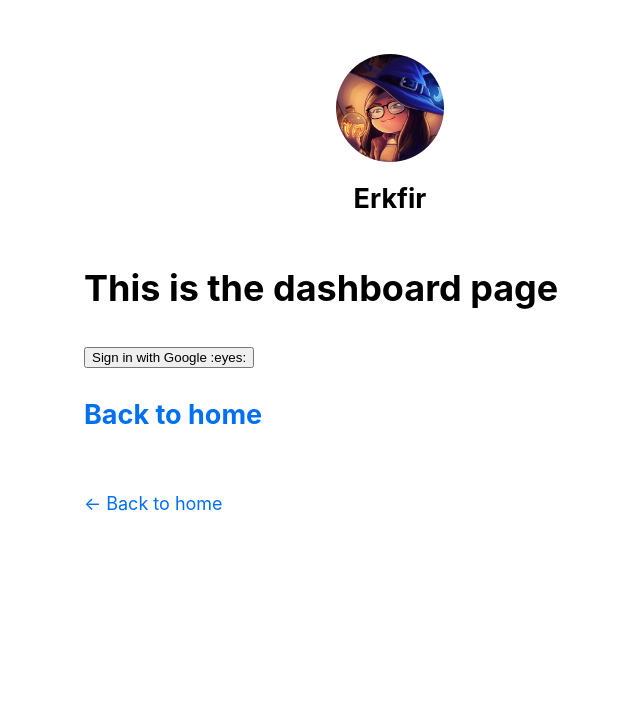
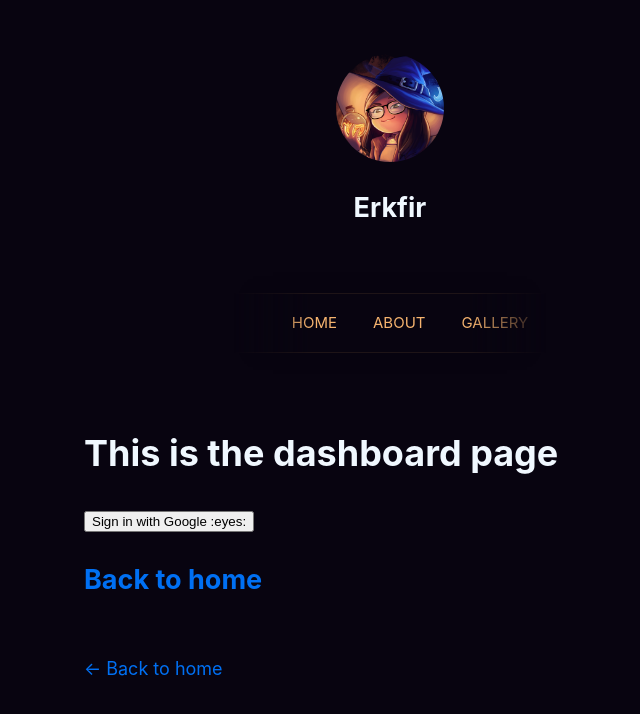
Before and after one commit to LydiaLooi/Erkfolio, a Next.js app: page /dashboard in a window 1280 px wide. Shown: the top 714 px of the page, without its empty margins (250-890 px from the left). Built offline with nearby package versions, Linux system fonts and the light colour scheme; no server answers.

Commit message:
Added grid view css

```diff
--- a/components/layout.js
+++ b/components/layout.js
@@ -3,6 +3,7 @@ import Image from 'next/image';
 import styles from './layout.module.css';
 import utilStyles from '../styles/utils.module.css';
 import Link from 'next/link';
+import NavBar from './navbar';
 
 const name = 'Erkfir';
 export const siteTitle = 'Next.js Sample Website';
@@ -57,6 +58,7 @@ export default function Layout({ children, home }) {
                         </h2>
                     </>
                 )}
+                <NavBar />
             </header>
             <main>{children}</main>
             {!home && (
--- /dev/null
+++ b/components/navbar.js
@@ -0,0 +1,20 @@
+import Link from "next/link";
+
+
+export default function NavBar() {
+    return (
+        <nav>
+            <ul>
+                <li>
+                    <Link href="/">Home</Link>
+                </li>
+                <li>
+                    <Link href="/about">About</Link>
+                </li>
+                <li>
+                    <Link href="/gallery">Gallery</Link>
+                </li>
+            </ul>
+        </nav>
+    )
+}
--- a/styles/globals.css
+++ b/styles/globals.css
@@ -6,6 +6,8 @@ body {
         Cantarell, Fira Sans, Droid Sans, Helvetica Neue, sans-serif;
     line-height: 1.6;
     font-size: 18px;
+    background-color: #080410;
+    color: aliceblue;
 }
 
 * {
@@ -21,7 +23,142 @@ a:hover {
     text-decoration: underline;
 }
 
-img {
-    max-width: 100%;
+
+
+
+/**
+Transparent Fading Navigation Bar
+Created by MrPirrera
+https://templateyou.com/free-html-css-horizontal-menus/
+**/
+nav {
+    max-width: 960px;
+    mask-image: linear-gradient(90deg, rgba(255, 255, 255, 0) 0%, #362BCF 25%, #170F40 75%, rgba(255, 255, 255, 0) 100%);
+    margin: 0 auto;
+    padding: 30px 0;
+}
+
+nav ul {
+    text-align: center;
+    background: linear-gradient(90deg, #080410 0%, #080410 25%, #080410 75%, #080410 100%);
+    box-shadow: 0 0 25px rgba(0, 0, 0, 0.1), inset 0 0 1px #E79F5E;
+}
+
+nav ul li {
+    display: inline-block;
+}
+
+nav ul li a {
+    padding: 18px;
+    font-family: -apple-system, BlinkMacSystemFont, Segoe UI, Roboto, Oxygen, Ubuntu,
+        Cantarell, Fira Sans, Droid Sans, Helvetica Neue, sans-serif;
+    text-transform: uppercase;
+    color: #F6B46F;
+    font-size: 15px;
+    text-decoration: none;
     display: block;
 }
+
+nav ul li a:hover {
+    background: rgba(242, 138, 61, 0.1);
+    color: #F6B46F;
+}
+
+
+/*
+https://freefrontend.com/css-image-grids/
+https://codepen.io/rrenula/pen/nJmQed
+*/
+
+.wrapper {
+    width: 90%;
+    margin: 40px auto;
+}
+
+div.gallery {
+    margin-top: 30px;
+}
+
+div.gallery ul {
+    list-style-type: none;
+    margin-left: 35px;
+}
+
+/* animation */
+div.gallery ul li,
+div.gallery li img {
+    -webkit-transition: all 0.1s ease-in-out;
+    -moz-transition: all 0.1s ease-in-out;
+    -o-transition: all 0.1s ease-in-out;
+    transition: all 0.1s ease-in-out;
+}
+
+div.gallery ul li {
+    position: relative;
+    float: left;
+    width: 400px;
+    height: 400px;
+    margin: 5px;
+    padding: 5px;
+    z-index: 0;
+}
+
+/* Make sure z-index is higher on hover */
+/* Ensure that hover image overlapped the others */
+div.gallery ul li:hover {
+    z-index: 5;
+}
+
+/* Image is position nicely under li */
+div.gallery ul li img {
+    position: absolute;
+    left: 0;
+    top: 0;
+    border: 1px solid #dddddd;
+    padding: 5px;
+    width: 400px;
+    height: 400px;
+    background: #f0f0f0;
+}
+
+
+div.gallery ul li img:hover {
+    cursor: pointer;
+    /* width: 220px;
+    height: 220px;
+    margin-top: -130px;
+    margin-left: -130px;
+    top: 67%;
+    left: 67%; */
+}
+
+p.attribution {
+    font-family: 'Consolas';
+    color: #000;
+    clear: both;
+    text-align: center;
+    line-height: 25px;
+    padding-top: 30px;
+}
+
+p.attribution a {
+    color: #4c8d7c;
+}
+
+/* Responsive hack */
+@media only screen and (min-width: 499px) and (max-width: 1212px) {
+    .wrapper {
+        width: 500px;
+    }
+}
+
+@media only screen and (max-width: 498px) {
+    .wrapper {
+        width: 300px;
+    }
+
+    div.gallery ul {
+        list-style-type: none;
+        margin: 0;
+    }
+}
```
Also changed, not shown: pages/gallery/index.js (added, +19 -0 lines), pages/index.js (+39 -9 lines).
